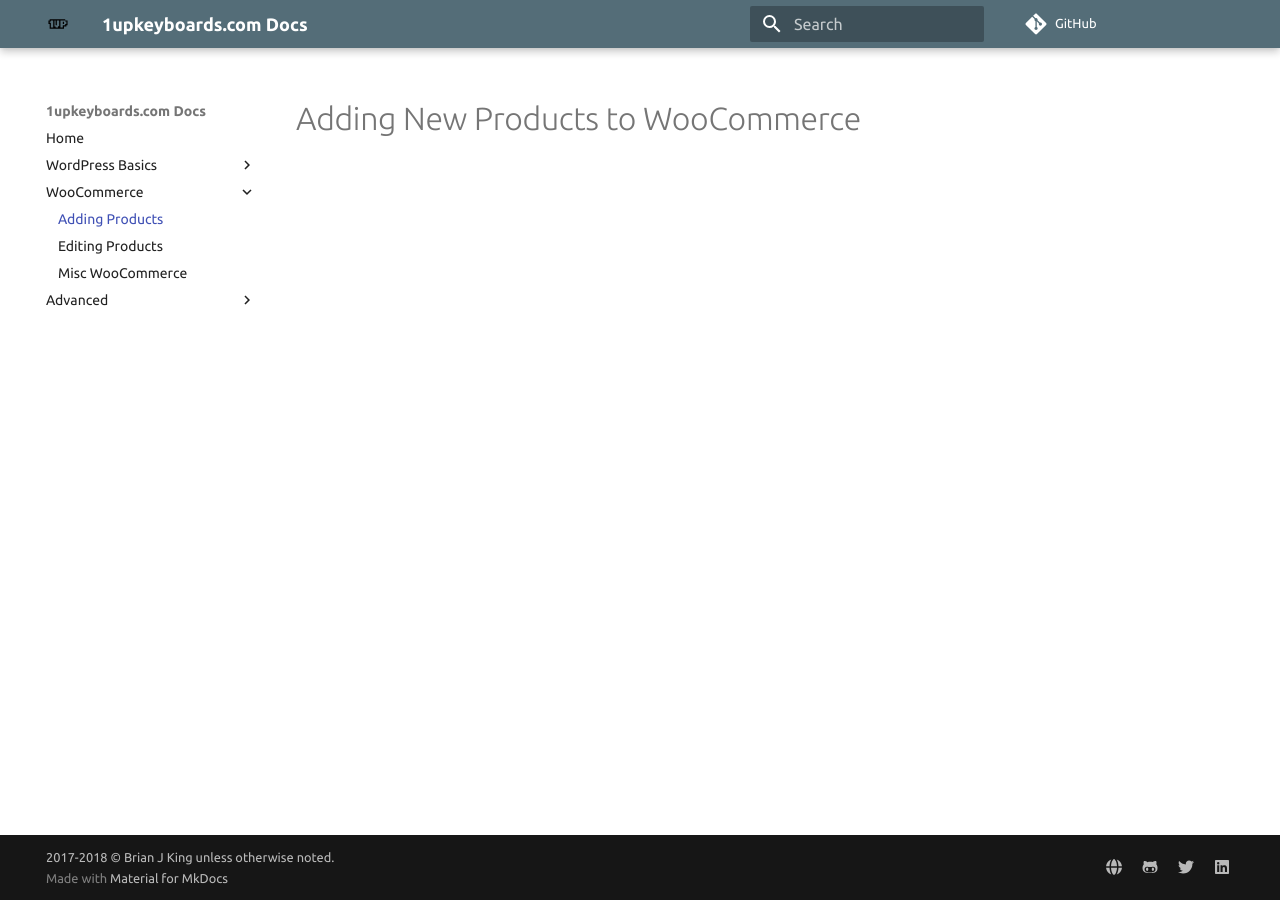
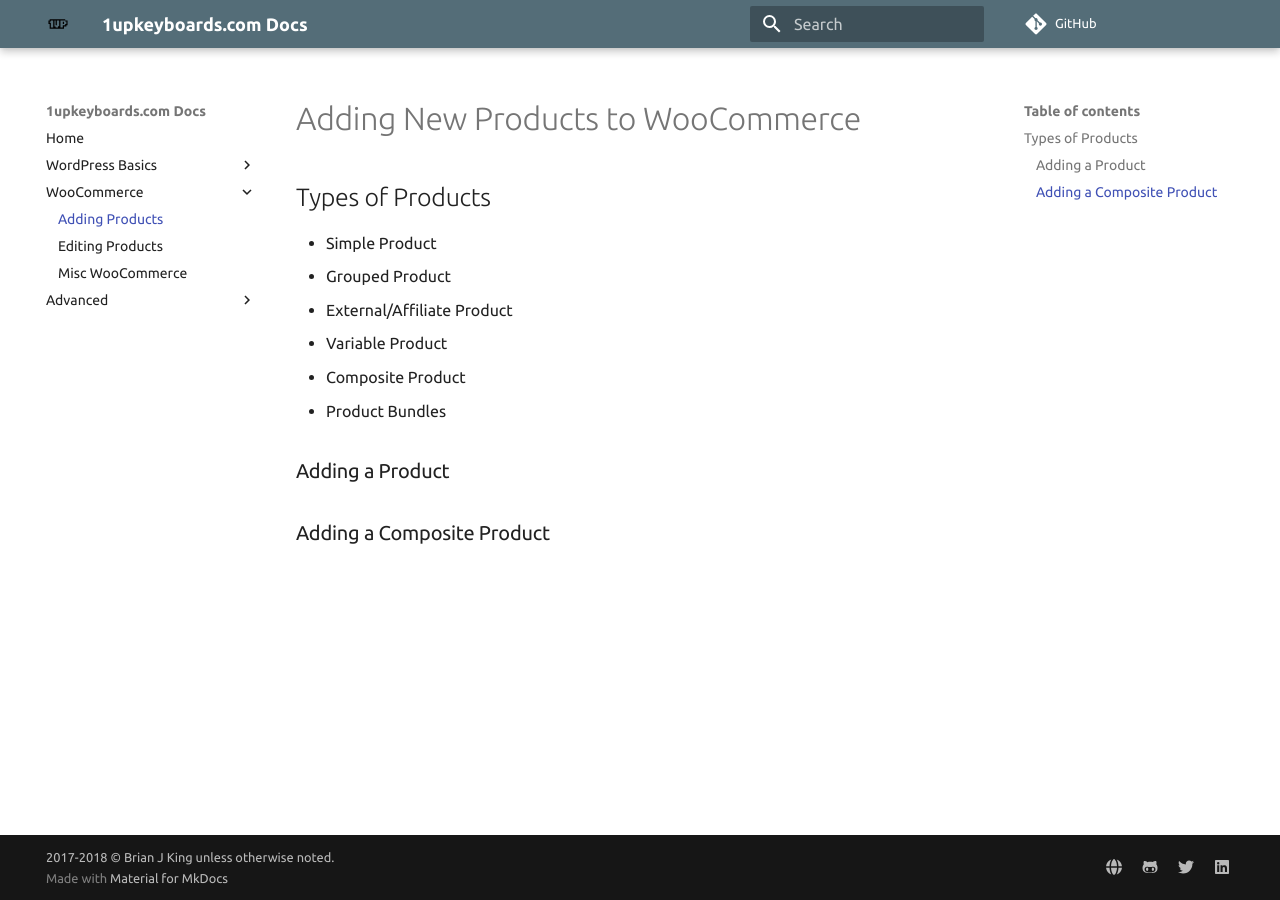
Before and after one commit to brianjking/1upkeyboard-docs, an MkDocs documentation site: the page built from docs/woocommerce/add-products.md, in a window 1280 px wide. Built offline with MkDocs 1.6.1 and Material for MkDocs 9.7.7, drawn with Linux system fonts in a browser that asks for light colours; comment, search, counter and statistics services are not loaded; old or Windows-style settings are respelled for this version of MkDocs.

```diff
--- a/docs/woocommerce/add-products.md
+++ b/docs/woocommerce/add-products.md
@@ -1 +1,15 @@
 # Adding New Products to WooCommerce
+
+## Types of Products
+
+* Simple Product
+* Grouped Product
+* External/Affiliate Product
+* Variable Product
+* Composite Product
+* Product Bundles
+
+### Adding a Product
+
+
+### Adding a Composite Product
```
Also changed, not shown: docs/woocommerce/misc-woocommerce.md (+13 -0 lines), docs/images/woo-store-notice-customizer.png (added), docs/images/woo-store-notice.png (added).
